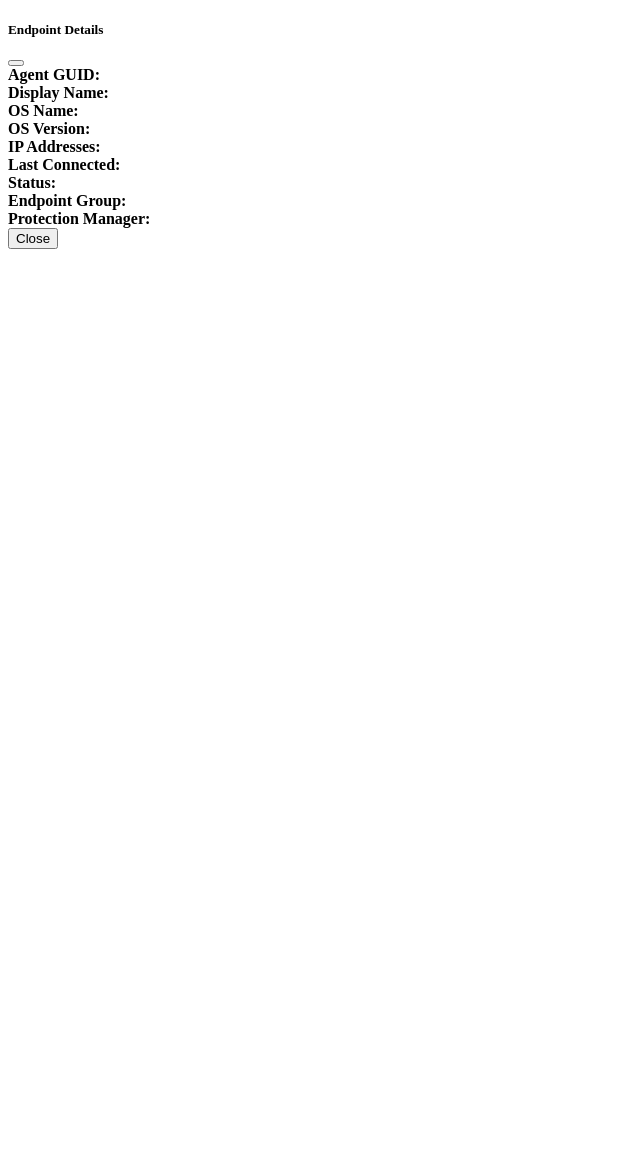
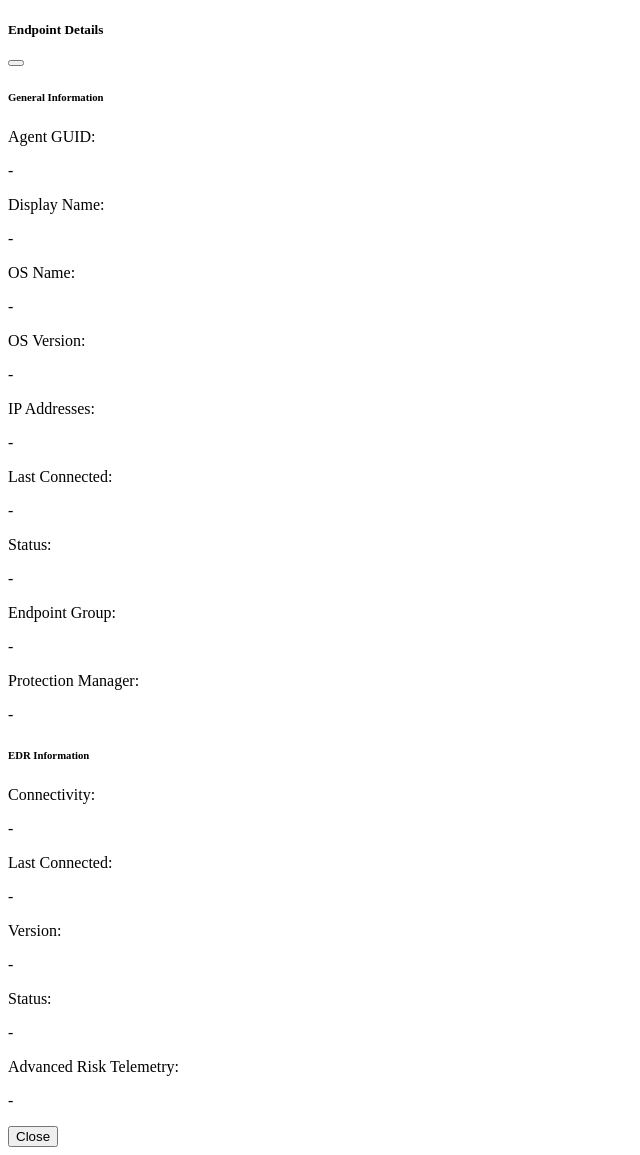
Before and after one commit to PHP-EF/plugin-trend-vision-one, a PHP site: page /Trend-Vision-One-Dashboard.php in a window 1280 px wide. Shown: the part 73-1228 px from the top of the page, without its empty margins (0-640 px from the left). Before the commit the page ends 322 px from the top, so only its background shows below. Run offline with PHP 8.4, Linux system fonts and the light colour scheme; some libraries are stand-ins or nearby versions.

Commit message:
Added EDR Sensor to reporting

```diff
--- a/pages/Trend-Vision-One-Dashboard.php
+++ b/pages/Trend-Vision-One-Dashboard.php
@@ -38,41 +38,92 @@
                 <button type="button" class="btn-close" data-bs-dismiss="modal" aria-label="Close"></button>
             </div>
             <div class="modal-body">
-                <div class="row mb-3">
-                    <div class="col-4"><strong>Agent GUID:</strong></div>
-                    <div class="col-8" id="agentGuid"></div>
+                <h6 class="mb-3">General Information</h6>
+                <div class="mb-2 row">
+                    <label class="col-sm-4 col-form-label">Agent GUID:</label>
+                    <div class="col-sm-8">
+                        <p class="form-control-plaintext" id="agentGuid">-</p>
+                    </div>
                 </div>
-                <div class="row mb-3">
-                    <div class="col-4"><strong>Display Name:</strong></div>
-                    <div class="col-8" id="displayName"></div>
+                <div class="mb-2 row">
+                    <label class="col-sm-4 col-form-label">Display Name:</label>
+                    <div class="col-sm-8">
+                        <p class="form-control-plaintext" id="displayName">-</p>
+                    </div>
                 </div>
-                <div class="row mb-3">
-                    <div class="col-4"><strong>OS Name:</strong></div>
-                    <div class="col-8" id="osName"></div>
+                <div class="mb-2 row">
+                    <label class="col-sm-4 col-form-label">OS Name:</label>
+                    <div class="col-sm-8">
+                        <p class="form-control-plaintext" id="osName">-</p>
+                    </div>
                 </div>
-                <div class="row mb-3">
-                    <div class="col-4"><strong>OS Version:</strong></div>
-                    <div class="col-8" id="osVersion"></div>
+                <div class="mb-2 row">
+                    <label class="col-sm-4 col-form-label">OS Version:</label>
+                    <div class="col-sm-8">
+                        <p class="form-control-plaintext" id="osVersion">-</p>
+                    </div>
                 </div>
-                <div class="row mb-3">
-                    <div class="col-4"><strong>IP Addresses:</strong></div>
-                    <div class="col-8" id="ipAddresses"></div>
+                <div class="mb-2 row">
+                    <label class="col-sm-4 col-form-label">IP Addresses:</label>
+                    <div class="col-sm-8">
+                        <p class="form-control-plaintext" id="ipAddresses">-</p>
+                    </div>
                 </div>
-                <div class="row mb-3">
-                    <div class="col-4"><strong>Last Connected:</strong></div>
-                    <div class="col-8" id="lastConnectedDateTime"></div>
+                <div class="mb-2 row">
+                    <label class="col-sm-4 col-form-label">Last Connected:</label>
+                    <div class="col-sm-8">
+                        <p class="form-control-plaintext" id="lastConnectedDateTime">-</p>
+                    </div>
                 </div>
-                <div class="row mb-3">
-                    <div class="col-4"><strong>Status:</strong></div>
-                    <div class="col-8"><span id="endpointStatus" class="badge"></span></div>
+                <div class="mb-2 row">
+                    <label class="col-sm-4 col-form-label">Status:</label>
+                    <div class="col-sm-8">
+                        <p class="form-control-plaintext"><span id="endpointStatus" class="badge">-</span></p>
+                    </div>
                 </div>
-                <div class="row mb-3">
-                    <div class="col-4"><strong>Endpoint Group:</strong></div>
-                    <div class="col-8" id="endpointGroup"></div>
+                <div class="mb-2 row">
+                    <label class="col-sm-4 col-form-label">Endpoint Group:</label>
+                    <div class="col-sm-8">
+                        <p class="form-control-plaintext" id="endpointGroup">-</p>
+                    </div>
                 </div>
-                <div class="row mb-3">
-                    <div class="col-4"><strong>Protection Manager:</strong></div>
-                    <div class="col-8" id="protectionManager"></div>
+                <div class="mb-2 row">
+                    <label class="col-sm-4 col-form-label">Protection Manager:</label>
+                    <div class="col-sm-8">
+                        <p class="form-control-plaintext" id="protectionManager">-</p>
+                    </div>
+                </div>
+
+                <h6 class="mt-4 mb-3">EDR Information</h6>
+                <div class="mb-2 row">
+                    <label class="col-sm-4 col-form-label">Connectivity:</label>
+                    <div class="col-sm-8">
+                        <p class="form-control-plaintext" id="edrConnectivity">-</p>
+                    </div>
+                </div>
+                <div class="mb-2 row">
+                    <label class="col-sm-4 col-form-label">Last Connected:</label>
+                    <div class="col-sm-8">
+                        <p class="form-control-plaintext" id="edrLastConnected">-</p>
+                    </div>
+                </div>
+                <div class="mb-2 row">
+                    <label class="col-sm-4 col-form-label">Version:</label>
+                    <div class="col-sm-8">
+                        <p class="form-control-plaintext" id="edrVersion">-</p>
+                    </div>
+                </div>
+                <div class="mb-2 row">
+                    <label class="col-sm-4 col-form-label">Status:</label>
+                    <div class="col-sm-8">
+                        <p class="form-control-plaintext" id="edrStatus">-</p>
+                    </div>
+                </div>
+                <div class="mb-2 row">
+                    <label class="col-sm-4 col-form-label">Advanced Risk Telemetry:</label>
+                    <div class="col-sm-8">
+                        <p class="form-control-plaintext" id="edrAdvancedRiskTelemetry">-</p>
+                    </div>
                 </div>
             </div>
             <div class="modal-footer">
@@ -136,6 +187,11 @@ $(document).ready(function() {
                         .addClass(data.status === 'on' ? 'bg-success' : 'bg-danger');
                     $('#endpointGroup').text(data.endpointGroup || '');
                     $('#protectionManager').text(data.protectionManager || '');
+                    $('#edrConnectivity').text(data.edrConnectivity || '');
+                    $('#edrLastConnected').text(data.edrLastConnected || '');
+                    $('#edrVersion').text(data.edrVersion || '');
+                    $('#edrStatus').text(data.edrStatus || '');
+                    $('#edrAdvancedRiskTelemetry').text(data.edrAdvancedRiskTelemetry || '');
                     $('#endpointDetailsModal').modal('show');
                 } else {
                     toastr.error('Failed to load endpoint details: ' + response.message);
```
Also changed, not shown: main.js (+12 -0 lines).
